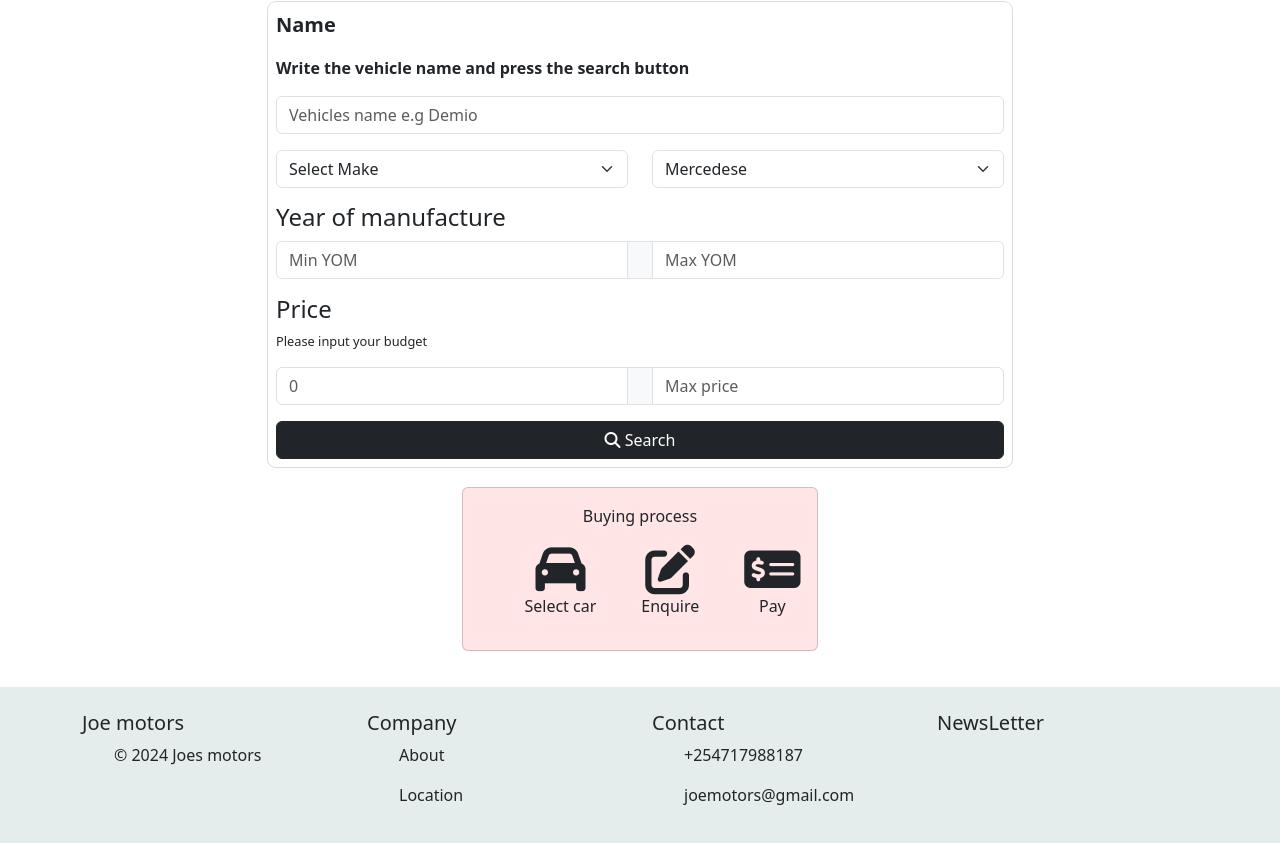
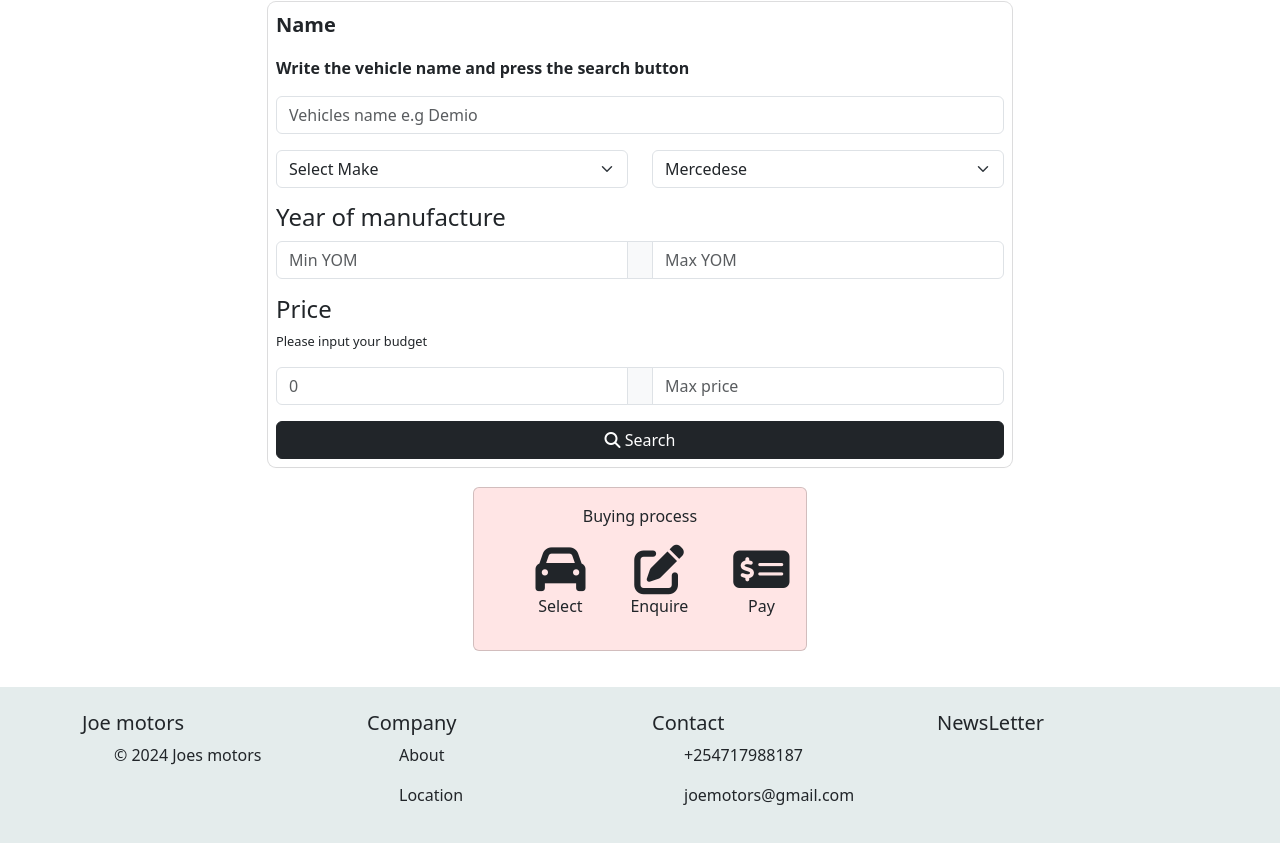
Before and after one commit to Joe-muraguri/Cars-selling-website, a React (Create React App) app: page / in a window 1280 px wide. Shown: the part 761-1604 px from the top of the page. Built offline with nearby package versions, Linux system fonts and the light colour scheme.

Commit message:
search restyle

```diff
--- a/src/containers/Steps.jsx
+++ b/src/containers/Steps.jsx
@@ -10,7 +10,7 @@ export const Steps = () => {
                 <div className="enquire-process">
                   <div className="select-car EP">
                     <i class="fa-solid fa-car"></i>
-                    <p>Select car</p>
+                    <p>Select</p>
                   </div>
 
                   <div className="enquire EP">
```
